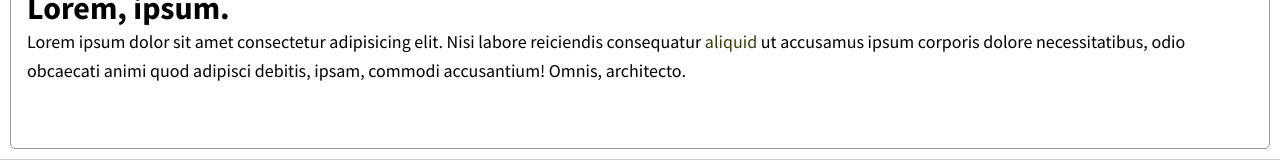
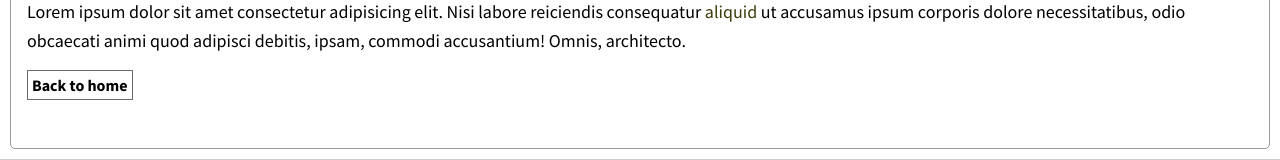
Before and after one commit to Jeevaf22/laptop, a React (Create React App) app: page /productdetail/1/1/1/1/1 in a window 1280 px wide. Shown: the part 714-874 px from the top of the page. Built offline with nearby package versions, Linux system fonts and the light colour scheme.

Commit message:
routing and 404 page

```diff
--- a/src/ProductDetail.js
+++ b/src/ProductDetail.js
@@ -1,4 +1,4 @@
-import { useParams } from "react-router-dom";
+import { useParams, Link } from "react-router-dom";
 const ProductDetail = () => {
   const { title, description, price, img } = useParams();
   //   console.log(id);
@@ -26,6 +26,10 @@ const ProductDetail = () => {
         dolore necessitatibus, odio obcaecati animi quod adipisci debitis,
         ipsam, commodi accusantium! Omnis, architecto.
       </p>
+
+      <Link to="/" className="btn-back">
+        Back to home
+      </Link>
     </div>
   );
 };
--- a/src/index.css
+++ b/src/index.css
@@ -21,6 +21,10 @@ body {
 .title {
   color: #1c1d1f;
   margin: 0.5rem auto;
+}
+
+.container {
+  min-height: 100vh;
 }
 
 .description {
@@ -193,6 +197,15 @@ input:focus {
   color: #3d3c0a;
 }
 
+.btn-back {
+  text-decoration: none;
+  border: 1px solid #676c70;
+  padding: 4px;
+  color: #000;
+  font-weight: 700;
+  margin: 15px 0;
+}
+
 /* Media query */
 @media screen and (max-width: 1024px) {
   .container {
```
